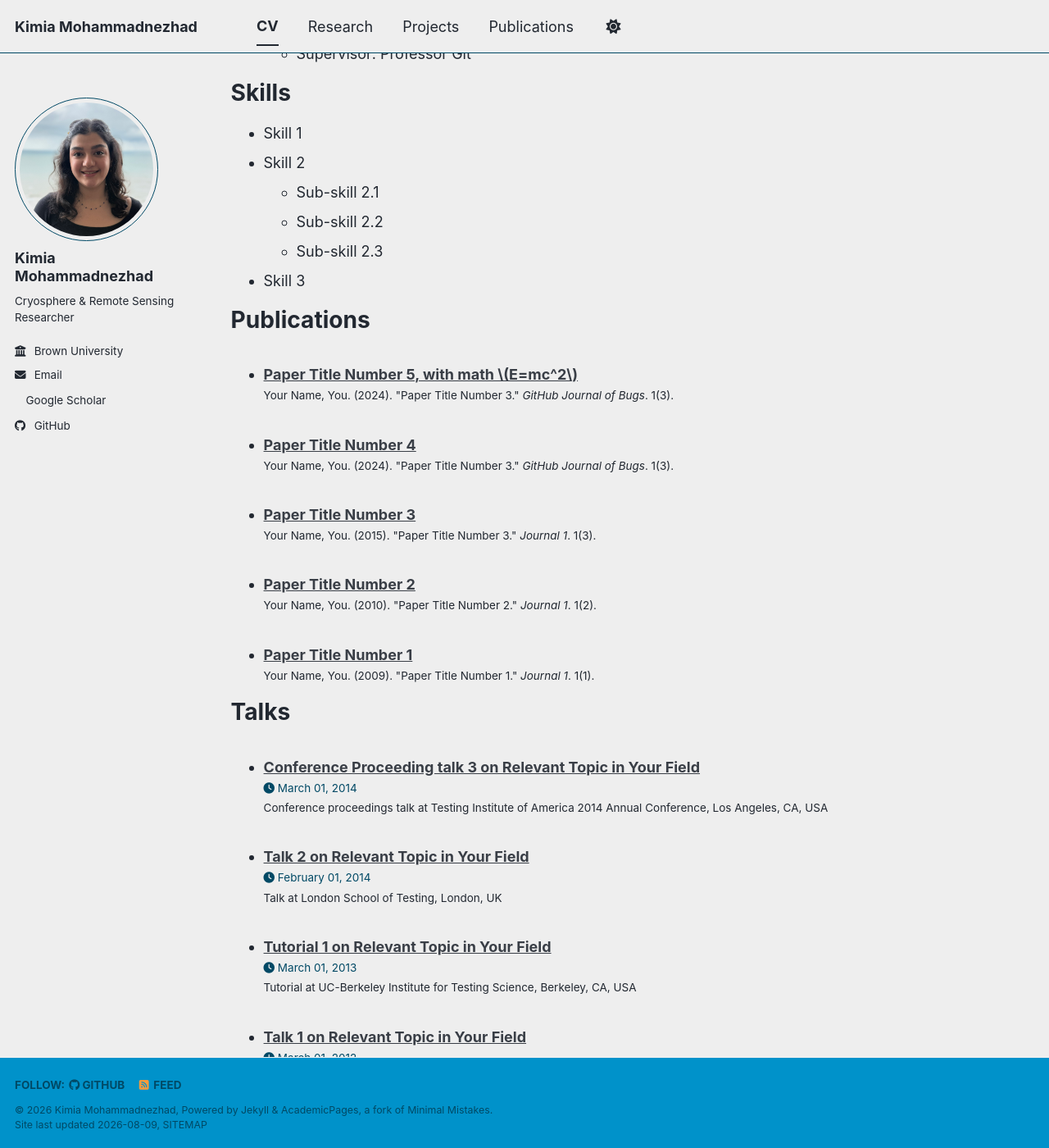
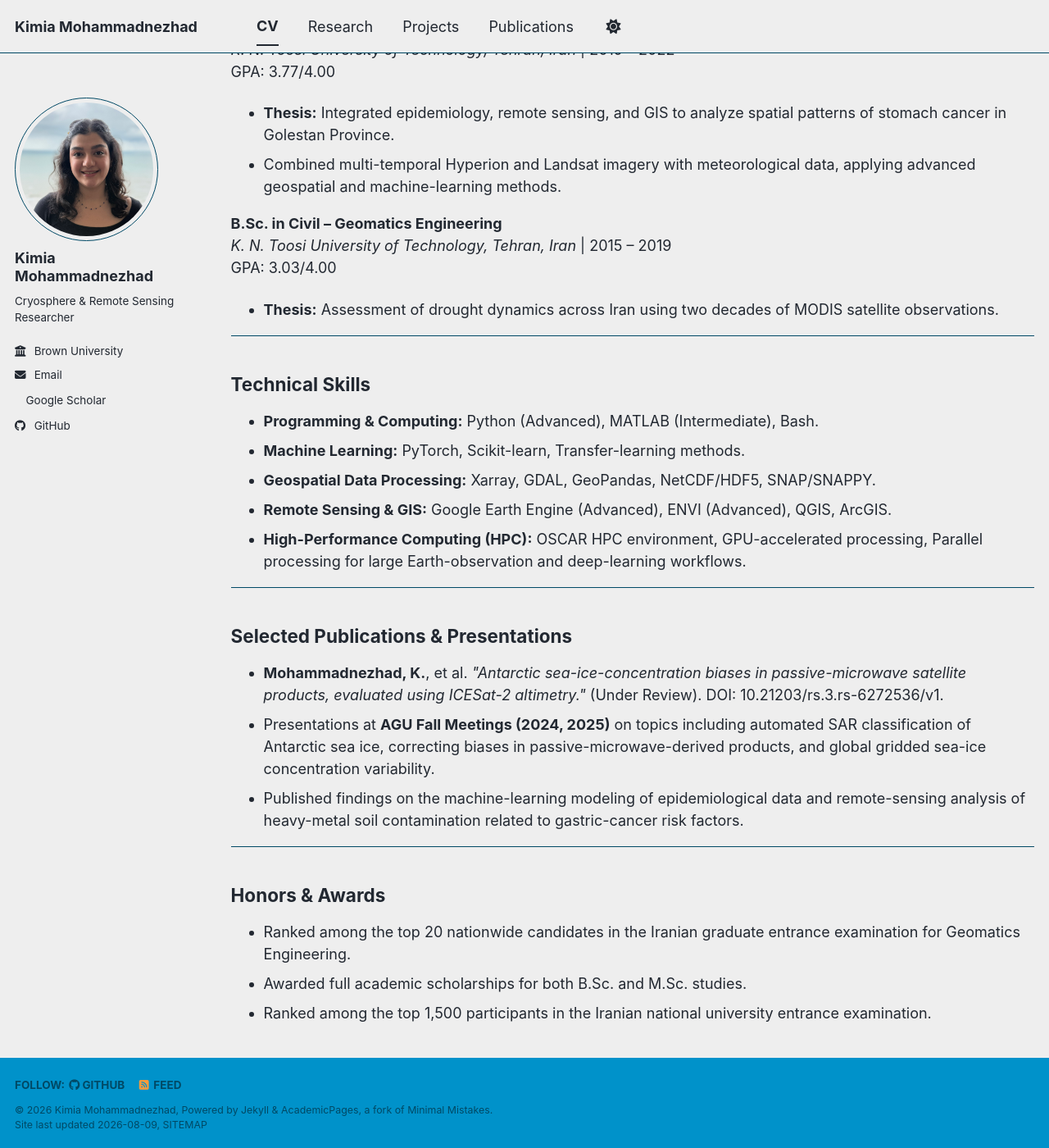
Before and after one commit to kimnezhad/kimnezhad.github.io, a Jekyll site: the page built from _pages/cv.md, in a window 1280 px wide and 1400 px high, scrolled down 708 px. Shown: the whole window at 82% size. Built offline with Jekyll 4.4.1, drawn with Linux system fonts in a browser that asks for light colours; a style sheet for code colours, icons or effects is not loaded; some of the changed text lies outside the part shown.

Commit message:
Update cv.md

```diff
--- a/_pages/cv.md
+++ b/_pages/cv.md
@@ -1,64 +1,65 @@
 ---
 layout: archive
-title: "CV"
+title: "Curriculum Vitae"
 permalink: /cv/
 author_profile: true
-redirect_from:
-  - /resume
 ---
 
-{% include base_path %}
+<p style="text-align: center;">
+  <a href="/files/CV_Kimia_Mohammadnezhad.pdf" target="_blank" class="btn btn--primary">📄 Download Full CV (PDF)</a>
+</p>
+<hr>
 
-Education
-======
-* Ph.D in Version Control Theory, GitHub University, 2018 (expected)
-* M.S. in Jekyll, GitHub University, 2014
-* B.S. in GitHub, GitHub University, 2012
+<h2>Research Experience</h2>
+<p><strong>Remote Research Collaborator</strong> <br>
+<em>Brown University</em> | Advisor: Dr. Christopher Horvat <br>
+<em>2023 – Present</em></p>
+<ul>
+  <li>Developing transfer-learning approaches for Synthetic Aperture Radar (SAR)-based sea-ice classification.</li>
+  <li>Extracting high-resolution sea-ice surface features and morphological states to analyze local sea-ice dynamics.</li>
+  <li>Investigating systematic biases between passive-microwave retrievals and altimetry-derived observations in Antarctic sea-ice-concentration products.</li>
+  <li>Processing and analyzing multi-sensor polar remote-sensing datasets (focusing on sea-ice variability, surface conditions, and concentration uncertainties).</li>
+</ul>
+<hr>
 
-Work experience
-======
-* Spring 2024: Academic Pages Collaborator
-  * GitHub University
-  * Duties includes: Updates and improvements to template
-  * Supervisor: The Users
+<h2>Education</h2>
+<p><strong>M.Sc. in Geomatics – Remote Sensing Engineering</strong> <br>
+<em>K. N. Toosi University of Technology, Tehran, Iran</em> | 2019 – 2022 <br>
+GPA: 3.77/4.00</p>
+<ul>
+  <li><strong>Thesis:</strong> Integrated epidemiology, remote sensing, and GIS to analyze spatial patterns of stomach cancer in Golestan Province.</li>
+  <li>Combined multi-temporal Hyperion and Landsat imagery with meteorological data, applying advanced geospatial and machine-learning methods.</li>
+</ul>
 
-* Fall 2015: Research Assistant
-  * GitHub University
-  * Duties included: Merging pull requests
-  * Supervisor: Professor Hub
+<p><strong>B.Sc. in Civil – Geomatics Engineering</strong> <br>
+<em>K. N. Toosi University of Technology, Tehran, Iran</em> | 2015 – 2019 <br>
+GPA: 3.03/4.00</p>
+<ul>
+  <li><strong>Thesis:</strong> Assessment of drought dynamics across Iran using two decades of MODIS satellite observations.</li>
+</ul>
+<hr>
 
-* Summer 2015: Research Assistant
-  * GitHub University
-  * Duties included: Tagging issues
-  * Supervisor: Professor Git
+<h2>Technical Skills</h2>
+<ul>
+  <li><strong>Programming & Computing:</strong> Python (Advanced), MATLAB (Intermediate), Bash.</li>
+  <li><strong>Machine Learning:</strong> PyTorch, Scikit-learn, Transfer-learning methods.</li>
+  <li><strong>Geospatial Data Processing:</strong> Xarray, GDAL, GeoPandas, NetCDF/HDF5, SNAP/SNAPPY.</li>
+  <li><strong>Remote Sensing & GIS:</strong> Google Earth Engine (Advanced), ENVI (Advanced), QGIS, ArcGIS.</li>
+  <li><strong>High-Performance Computing (HPC):</strong> OSCAR HPC environment, GPU-accelerated processing, Parallel processing for large Earth-observation and deep-learning workflows.</li>
+</ul>
+<hr>
 
-Skills
-======
-* Skill 1
-* Skill 2
-  * Sub-skill 2.1
-  * Sub-skill 2.2
-  * Sub-skill 2.3
-* Skill 3
+<h2>Selected Publications & Presentations</h2>
+<ul>
+  <li><strong>Mohammadnezhad, K.</strong>, et al. <em>"Antarctic sea-ice-concentration biases in passive-microwave satellite products, evaluated using ICESat-2 altimetry."</em> (Under Review). DOI: 10.21203/rs.3.rs-6272536/v1.</li>
+  <li>Presentations at <strong>AGU Fall Meetings (2024, 2025)</strong> on topics including automated SAR classification of Antarctic sea ice, correcting biases in passive-microwave-derived products, and global gridded sea-ice concentration variability.</li>
+  <li>Published findings on the machine-learning modeling of epidemiological data and remote-sensing analysis of heavy-metal soil contamination related to gastric-cancer risk factors.</li>
+</ul>
+<hr>
 
-Publications
-======
-  <ul>{% for post in site.publications reversed %}
-    {% include archive-single-cv.html %}
-  {% endfor %}</ul>
-
-Talks
-======
-  <ul>{% for post in site.talks reversed %}
-    {% include archive-single-talk-cv.html  %}
-  {% endfor %}</ul>
-
-Teaching
-======
-  <ul>{% for post in site.teaching reversed %}
-    {% include archive-single-cv.html %}
-  {% endfor %}</ul>
-
-Service and leadership
-======
-* Currently signed in to 43 different slack teams
+<h2>Honors & Awards</h2>
+<ul>
+  <li>Ranked among the top 20 nationwide candidates in the Iranian graduate entrance examination for Geomatics Engineering.</li>
+  <li>Awarded full academic scholarships for both B.Sc. and M.Sc. studies.</li>
+  <li>Ranked among the top 1,500 participants in the Iranian national university entrance examination.</li>
+</ul>
```
